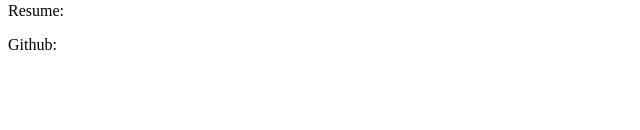
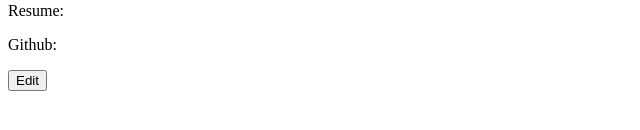
Before and after one commit to zackartborges/student_portal_project, a Vue app: page /profile in a window 1280 px wide. Shown: the part 380-510 px from the top of the page, without its empty margins (0-640 px from the left). Built offline with nearby package versions, Linux system fonts and the light colour scheme.

Commit message:
adds update function for student profile

```diff
--- a/src/views/Profile.vue
+++ b/src/views/Profile.vue
@@ -1,7 +1,7 @@
 <template>
   <div class="home">
     <div id="student-data">
-      <!-- v-for/v-bind image link {{stydent.photo}}-->
+      <!-- v-for/v-bind image link {{student.photo}}-->
       <img src="" alt="" />
       <!-- <h1>{{student.first_name}}</h1> -->
       <h3>First Name</h3>
@@ -26,6 +26,10 @@
       <!-- <p>{{student.github_url}}</p> -->
       <p>Github:</p>
       <!-- <p>{{student.bio}}</p> -->
+      <button>Edit</button>
+      <dialog id="student-details">
+        <form method="dialog"></form>
+      </dialog>
     </div>
     <div id="student-experiences"></div>
     <div id="student-education"></div>
@@ -37,6 +41,7 @@
 <style></style>
 
 <script>
+// import axios from "axios";
 export default {
   data: function () {
     return {
@@ -47,6 +52,25 @@ export default {
   mounted: function () {
     // axios.get
   },
-  methods: {},
+  methods: {
+    // updateStudent: function (student) {
+    //   let params = {
+    //     first_name: student.first_name,
+    //     last_name: student.last_name,
+    //     email: student.email,
+    //     phone: student.phone,
+    //     bio: student.bio,
+    //     linkedin_url: student.linkedin_url,
+    //     twitter_handle: student.twitter_handle,
+    //     website_url: student.website_url,
+    //     resume_url: student.resume_url,
+    //     github_url: student.github_url,
+    //     photo: student.photo,
+    //   };
+    //   axios.patch("/api/students" + student.id, params).then((response) => {
+    //     console.log("Success!", response.data);
+    //   });
+    // },
+  },
 };
 </script>
```
